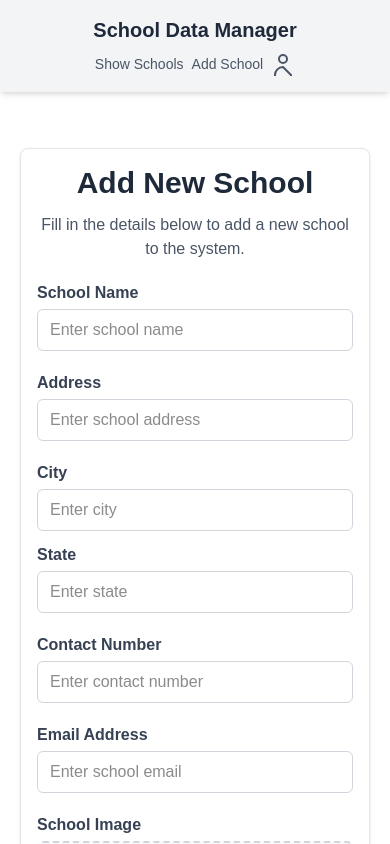
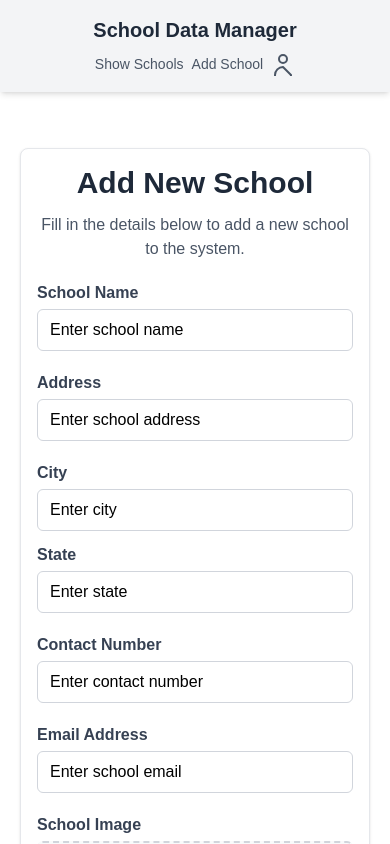
Before and after one commit to Chaitanya-2305/School_Management_Web_Development, a Next.js app: page / in a window 390 px wide. Shown: the top 844 px of the page. Built offline with nearby package versions, Linux system fonts and the light colour scheme.

Commit message:
Ui uodates

```diff
--- a/app/globals.css
+++ b/app/globals.css
@@ -25,9 +25,10 @@ body {
   font-family: Arial, Helvetica, sans-serif;
 }
 
-/* Make placeholder black on mobile screens */
+/* globals.css */
 @media (max-width: 639px) {
-  .placeholder-black-mobile::placeholder {
-    color: #000 !important;
+  input::placeholder,
+  textarea::placeholder {
+    color: #000 !important; /* black placeholder on mobile */
   }
 }
```
